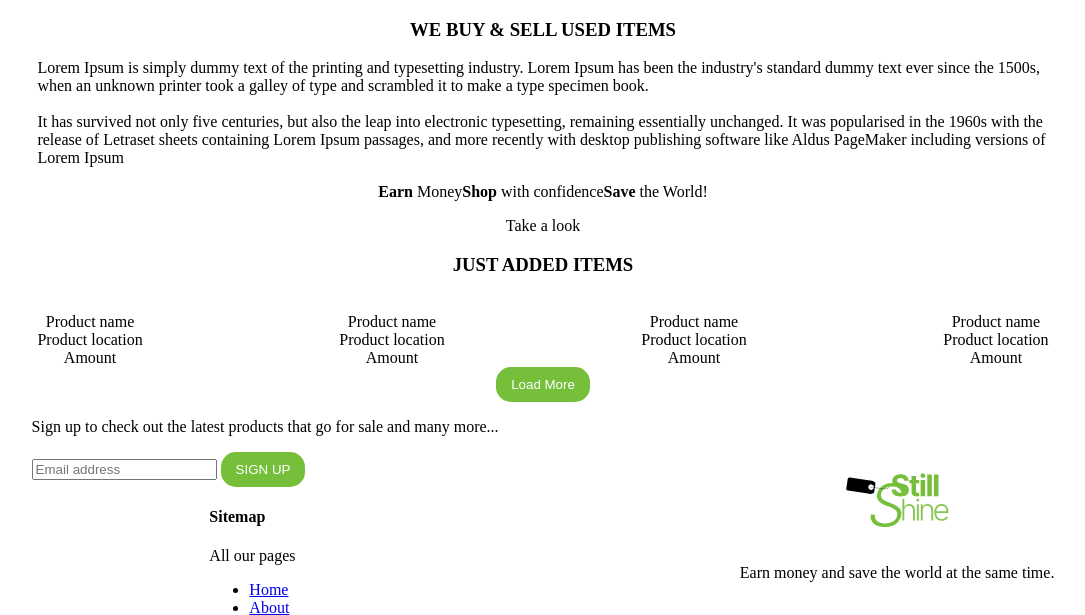
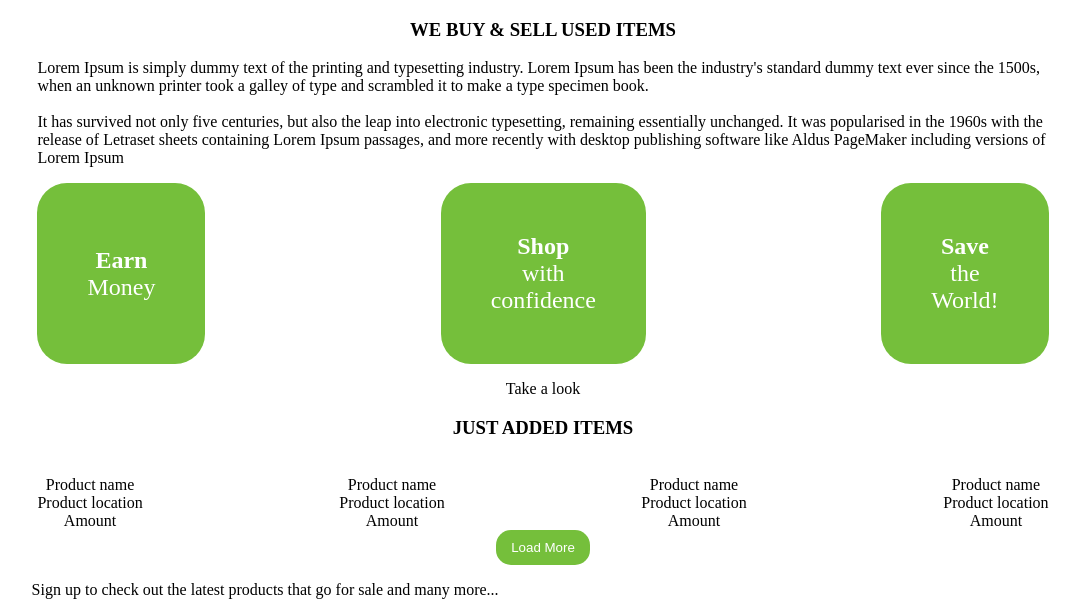
Before and after one commit to patelkvraj/StillShine, a PHP site: page / in a window 1280 px wide. Shown: the part 378-993 px from the top of the page, without its empty margins (97-1182 px from the left). Run offline with PHP 8.4, Linux system fonts and the light colour scheme.

Commit message:
Put .callToAction-flex-container to it's section in the file. Change it's justify-content property. Add style to .callToAction-flex-item. In Call to Action code, seperate each words using <span> and add a class (new-line). Add styling to it and make it general styling and put it on the top of the file.

```diff
--- a/index.html
+++ b/index.html
@@ -107,9 +107,9 @@
           <!-- Call to action -->
           <section>
             <div class="callToAction-flex-container">
-              <div class="callToAction-flex-item"><strong>Earn</strong> Money</div>
-              <div class="callToAction-flex-item"><strong>Shop</strong> with confidence</div>
-              <div class="callToAction-flex-item"><strong>Save</strong> the World!</div>
+                <div class="callToAction-flex-item"><strong>Earn</strong> <span class="new-line">Money</span></div>
+                <div class="callToAction-flex-item"><strong>Shop</strong> <span class="new-line">with</span> <span class="new-line">confidence</span></div>
+                <div class="callToAction-flex-item"><strong>Save</strong> <span class="new-line">the</span> <span class="new-line">World!</span></div>
             </div>
             <p>Take a look</p>
             <h3>JUST ADDED ITEMS</h3>
--- a/style.css
+++ b/style.css
@@ -2,6 +2,9 @@
     text-align: left;
 }
 
+.new-line {
+    display: block;
+}
 
 /* Header */
 header{
@@ -93,16 +96,28 @@ label {
     text-align: center;
 }
 
-.callToAction-flex-container {
-    display: flex;
-    justify-content: center;
-}
-
 /* ----- about.html ----- */
 
 /* ----- contact.html ----- */
 
 /* ----- Index.html ----- */
+.callToAction-flex-container {
+    display: flex;
+    justify-content: space-between;
+}
+
+.callToAction-flex-item {
+    background-color: rgb(117, 191, 59);
+    padding: 50px;
+    border-radius: 30px;
+    color: white;
+    font-size: x-large;
+    display: flex;
+    flex-direction: column;
+    justify-content: center;
+    align-items: center;
+}
+
 .product-list {
     display: flex;
     flex-wrap: wrap;
```
